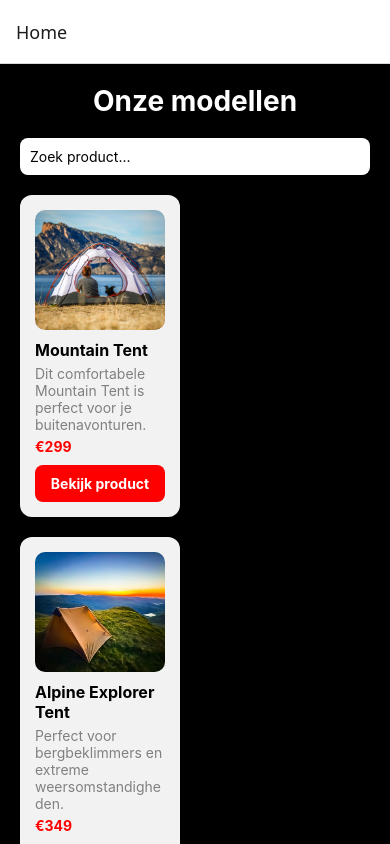
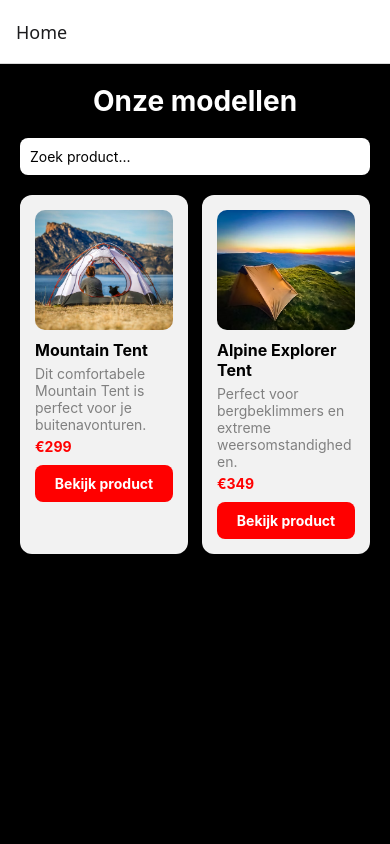
Before and after one commit to Maurovdk13/MVDK-Mobile-app, a React Native app: screen /Home in a window 390 px wide. Built offline with nearby package versions, Linux system fonts and the light colour scheme.

Commit message:
producten

```diff
--- a/components/ProductCard.js
+++ b/components/ProductCard.js
@@ -39,7 +39,7 @@ const styles = StyleSheet.create({
     backgroundColor: "#f2f2f2",
     padding: 15,
     borderRadius: 12,
-    width: 160,
+    width: "48%",
     marginBottom: 20,
   },
 
--- a/screens/HomeScreen.js
+++ b/screens/HomeScreen.js
@@ -21,20 +21,21 @@ const HomeScreen = () => {
       />
 
       <View style={styles.grid}>
+
   <ProductCard
     title="Mountain Tent"
     description="Dit comfortabele Mountain Tent is perfect voor je buitenavonturen."
     price="€299"
     image={require("../assets/tent.jpg")}
   />
-      </View>
-      <View style={styles.grid}>
+
   <ProductCard
     title="Alpine Explorer Tent"
     description="Perfect voor bergbeklimmers en extreme weersomstandigheden."
     price="€349"
     image={require("../assets/tent.avif")}
   />
+
 </View>
 
     </ScrollView>
```
Lines whose indentation alone changed are shown as unchanged.
